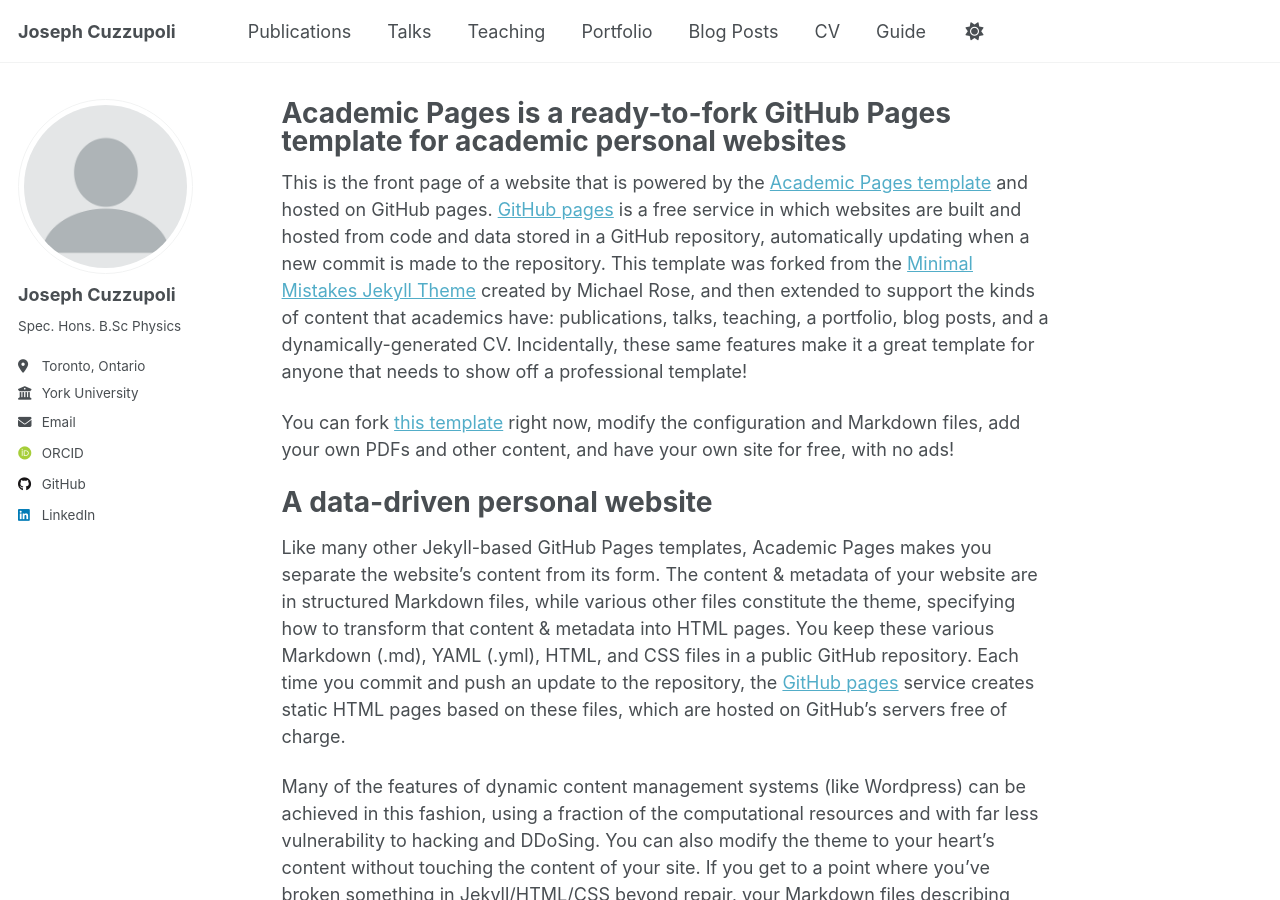
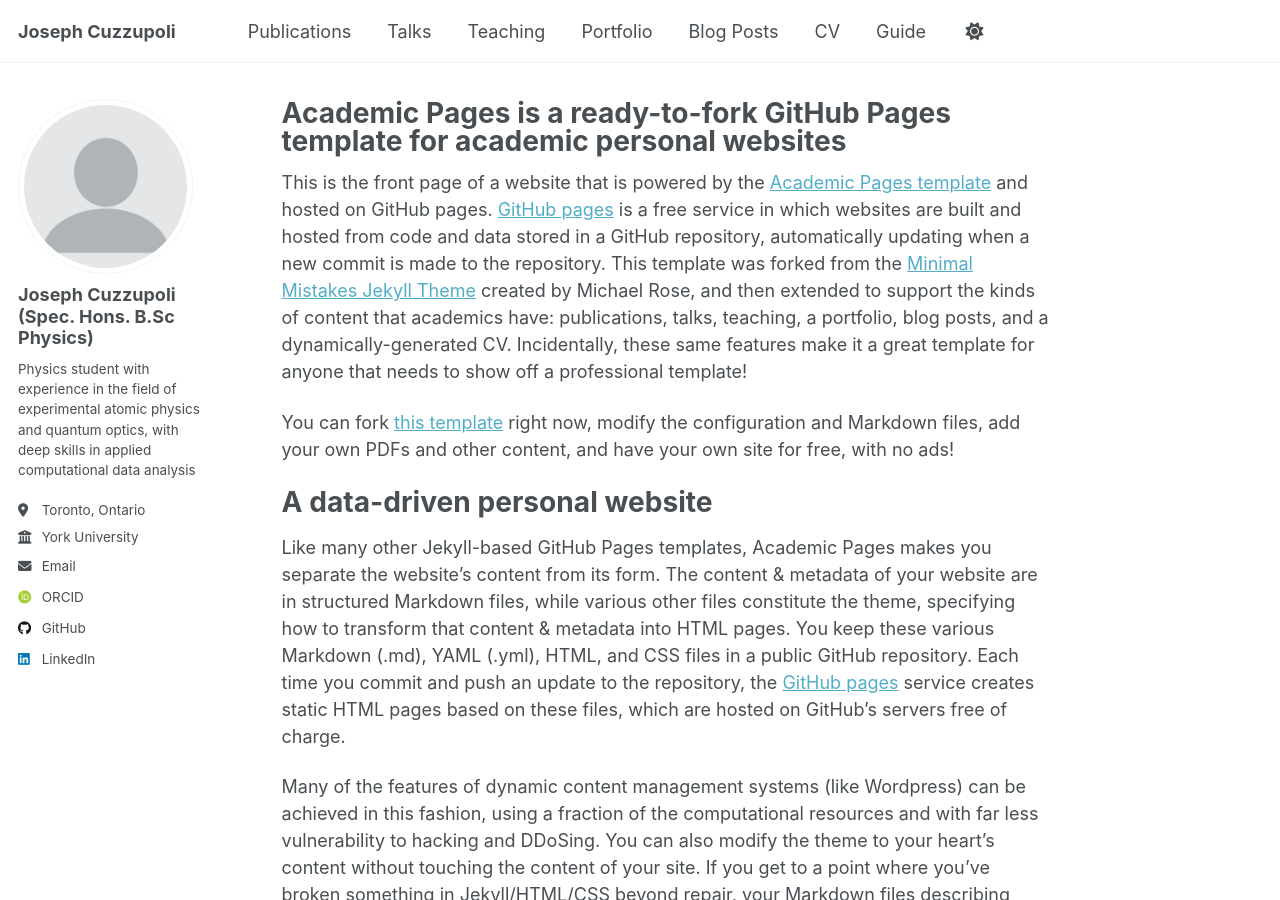
Before and after one commit to josephcuzz2004/josephcuzz2004.github.io, a Jekyll site: the page built from _pages/about.md, in a window 1280 px wide and 900 px high. Built offline with Jekyll 4.4.1, drawn with Linux system fonts in a browser that asks for light colours; some web fonts are replaced; a script that is not in the unit is left out.

Commit message:
Update _config.yml

```diff
--- a/_config.yml
+++ b/_config.yml
@@ -24,9 +24,9 @@ repository               : "josephcuzz2004/josephcuzz2004.github.io"
 author:
   # Biographic information
   avatar           : "profile.png"
-  name             : "Joseph Cuzzupoli"
+  name             : "Joseph Cuzzupoli (Spec. Hons. B.Sc Physics)"
   pronouns         : # example: "she/her"
-  bio              : "Spec. Hons. B.Sc Physics"
+  bio              : "Physics student with experience in the field of experimental atomic physics and quantum optics, with deep skills in applied computational data analysis"
   location         : "Toronto, Ontario"
   employer         : "York University"
   uri              : # URL
```
